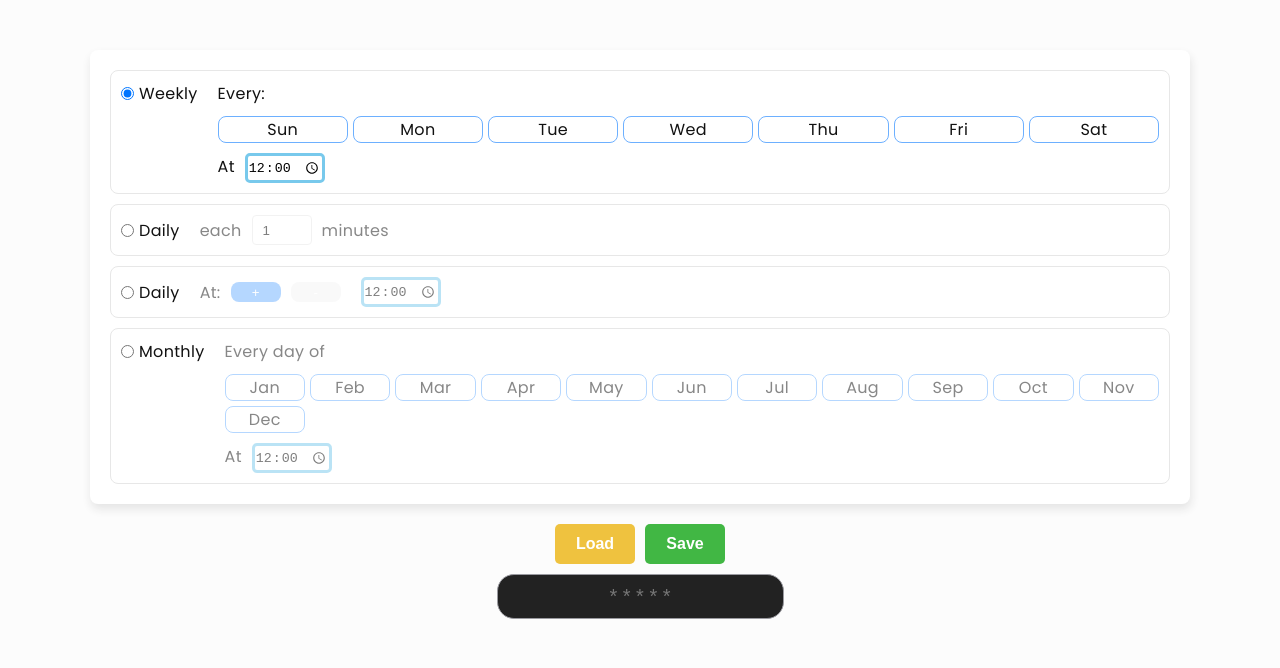
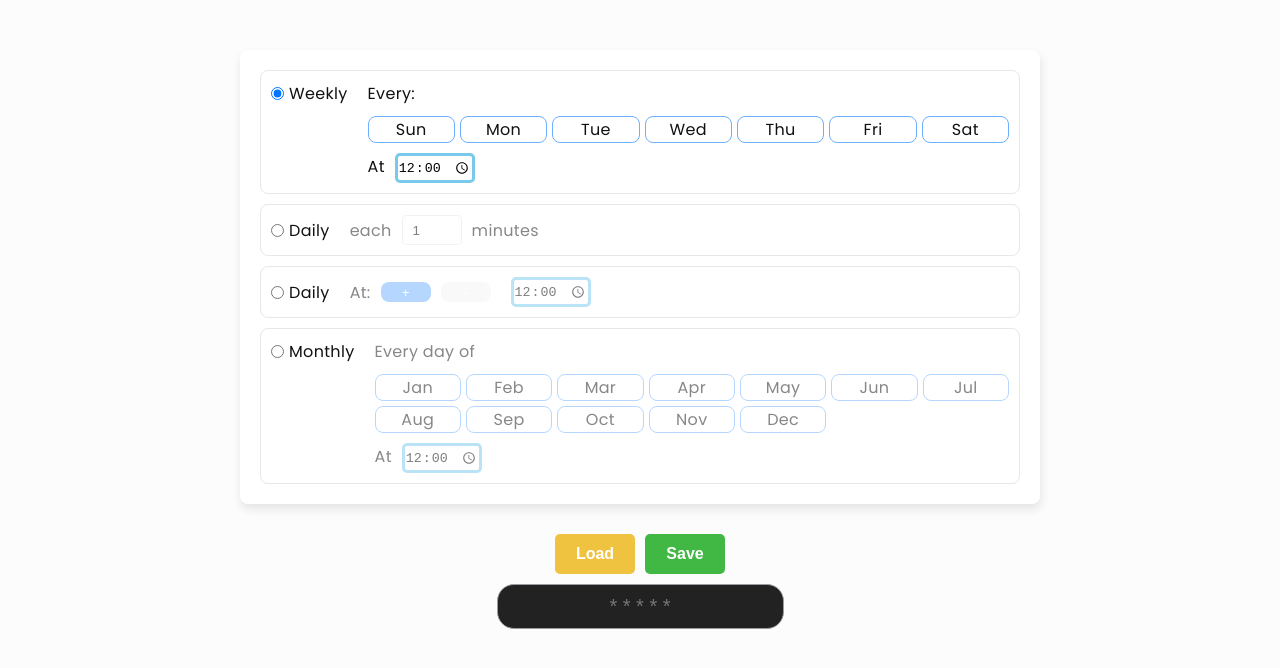
Before and after one commit to mazenLavey/cron-calendar, a React (Create React App) app: page / in a window 1280 px wide. Shown: the top 668 px of the page. Built offline with nearby package versions, Linux system fonts and the light colour scheme.

Commit message:
fixing UI

```diff
--- a/public/index.html
+++ b/public/index.html
@@ -5,6 +5,14 @@
   <meta charset="utf-8" />
   <meta name="viewport" content="width=device-width, initial-scale=1" />
   <meta name="description" content="Edit and manage cron schedule expressions" />
+  <link rel="icon" href="./favicon.png">
+  <meta name="author" content="Mazen Al-Madhage">
+  <!-- opg -->
+  <meta property="og:type" content="website">
+  <meta property="og:url" content="https://cron-calendar.netlify.app/">
+  <meta property="og:title" content="Cron Calendar">
+  <meta property="og:description" content="Edit and manage cron schedule expressions">
+  <meta property="og:image" content="https://cron-calendar.netlify.app/thumbnail.png">
   <title>Cron Calendar</title>
 </head>
 
--- a/src/features/cronCalender/CronCalendar.module.css
+++ b/src/features/cronCalender/CronCalendar.module.css
@@ -5,9 +5,18 @@
     gap: 10px;
     padding: 20px;
     width: 100%;
+    max-width: 800px;
     border-radius: var(--border-radius-primary);
     box-shadow: 1px 5px 10px 0px #e4e4e4;
     background-color: var(--white);
+}
+
+.calendar__wrapper {
+    display: flex;
+    justify-content: center;
+    flex-direction: column;
+    align-items: center;
+    gap: 10px;
 }
 
 .calendar__form {
--- a/src/features/cronCalender/CronCalendar.tsx
+++ b/src/features/cronCalender/CronCalendar.tsx
@@ -32,7 +32,7 @@ const CronCalendar: React.FC<Props> = ({ data, children, changeUserInput }) => {
     }, [data, resetForm]);
 
     return (
-        <form onSubmit={handleSubmit}>
+        <form className={styles.calendar__wrapper} onSubmit={handleSubmit}>
             <div className={styles.calendar}>
                 <WeeklyField
                     values={values}
--- a/src/pages/home/Home.module.css
+++ b/src/pages/home/Home.module.css
@@ -69,3 +69,15 @@
     text-align: center;
     font-size: var(--font-600);
 }
+
+.testInput__textBox_error {
+    border-color: tomato;
+}
+
+.testInput__errorMessage {
+    color: tomato;
+}
+
+.testInput__errorMessage::first-letter {
+    text-transform: capitalize;
+}
--- a/src/pages/home/Home.tsx
+++ b/src/pages/home/Home.tsx
@@ -5,17 +5,19 @@ import CronCalendar from "features/cronCalender/CronCalendar";
 import cronToObj from 'features/cronCalender/logic/cronToObj';
 
 const Home: React.FC = () => {
-    const [userInput, setUserInput] = useState('');
+    const [userInput, setUserInput] = useState<string>('');
     const { calendarData, loadToCalendar } = useContext(CronContext);
+    const [isInputError, setIsInputError] = useState<Boolean>(false);
 
     const loadData = (e: React.MouseEvent<HTMLButtonElement>): void => {
         e.stopPropagation();
         const result = cronToObj(userInput);
 
         if (result.status && result.value) {
+            setIsInputError(false);
             loadToCalendar(result.value);
         } else {
-            alert('use correct format')
+            setIsInputError(true);
         }
     }
 
@@ -38,7 +40,7 @@ const Home: React.FC = () => {
                             <button className={styles.testInput__btns_save} type='submit'>save</button>
                         </div>
                         <input
-                            className={styles.testInput__textBox}
+                            className={`${styles.testInput__textBox} ${isInputError ? styles.testInput__textBox_error : ''}`}
                             type="text"
                             name="userInput"
                             id="userInput"
@@ -46,6 +48,11 @@ const Home: React.FC = () => {
                             onChange={handleInput}
                             placeholder='* * * * *'
                         />
+                        {isInputError ?
+                            <p className={styles.testInput__errorMessage}>use a correct format</p>
+                            :
+                            null
+                        }
                     </div>
                 </CronCalendar>
             </div>
```
Also changed, not shown: public/favicon.png (added), public/thumbnail.png (added).
